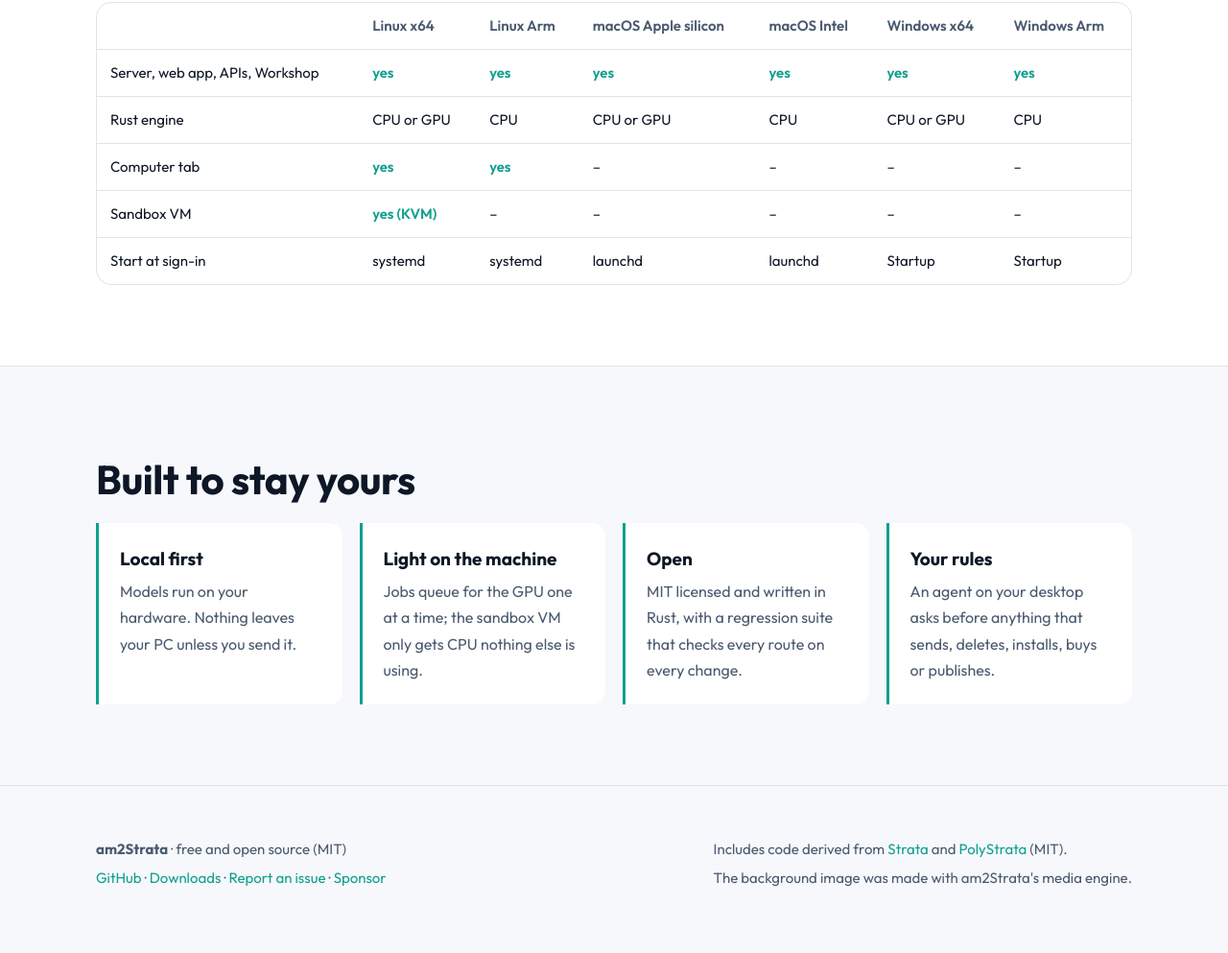
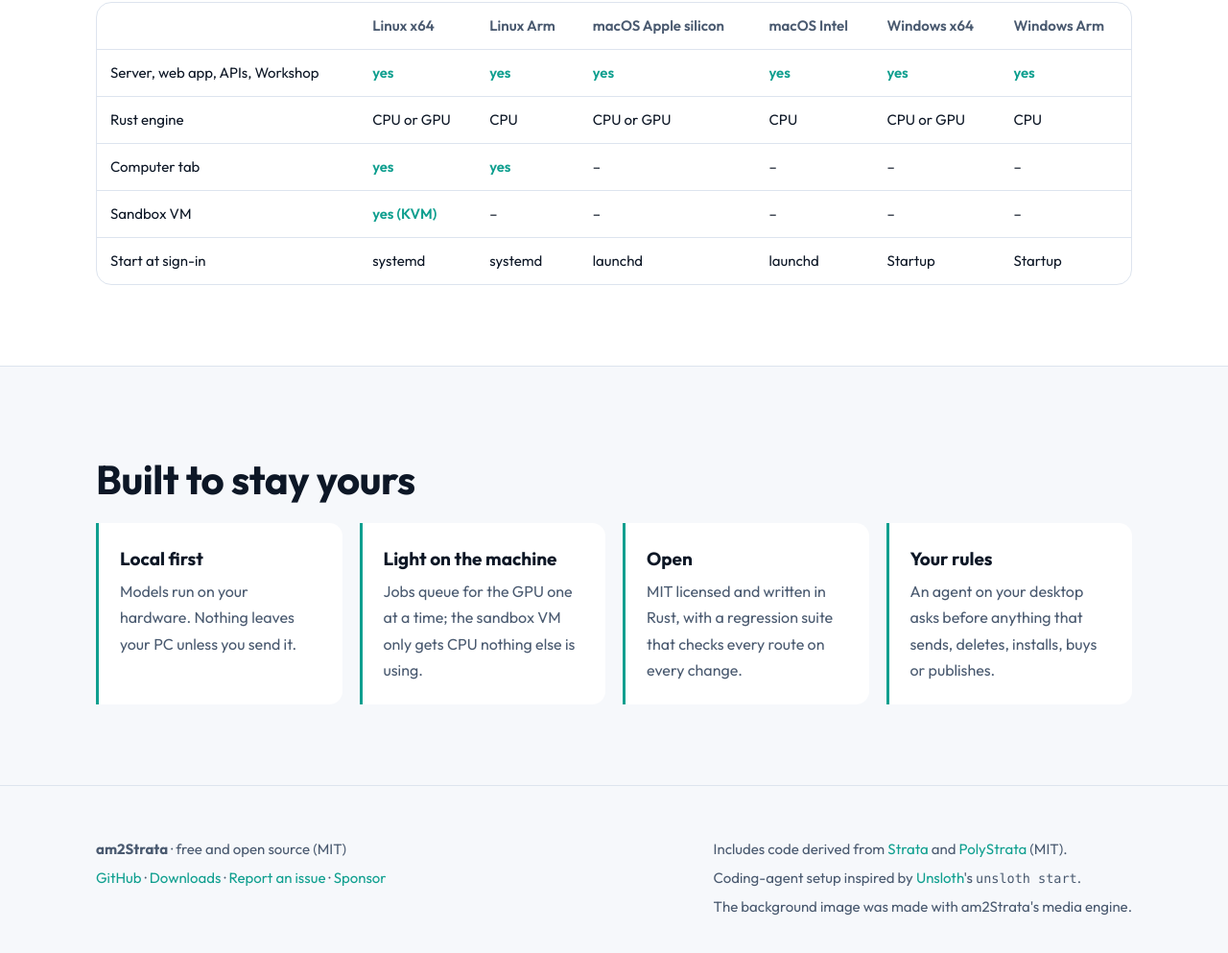
Before and after one commit to abhaymin/am2strata, a plain HTML site: page site/index.html in a window 1280 px wide. Shown: the part 6365-7358 px from the top of the page at 96% size. Drawn offline with Linux system fonts and the light colour scheme.

Commit message:
Credits: Unsloth, whose unsloth start (many agents and options from one command) is the model for am2Strata's agent setup (#51)
Co-authored-by: Claude Opus 5.5 <noreply@anthropic.com>

```diff
--- a/site/index.html
+++ b/site/index.html
@@ -313,6 +313,7 @@ footer p { margin: 6px 0; }
     <div>
       <p>Includes code derived from <a href="https://github.com/Niko1221/Strata">Strata</a> and
         <a href="https://github.com/VecSzn/PolyStrata">PolyStrata</a> (MIT).</p>
+      <p>Coding-agent setup inspired by <a href="https://github.com/unslothai/unsloth">Unsloth</a>'s <code>unsloth start</code>.</p>
       <p>The background image was made with am2Strata's media engine.</p>
     </div>
   </div>
```
Also changed, not shown: 2 other files.
